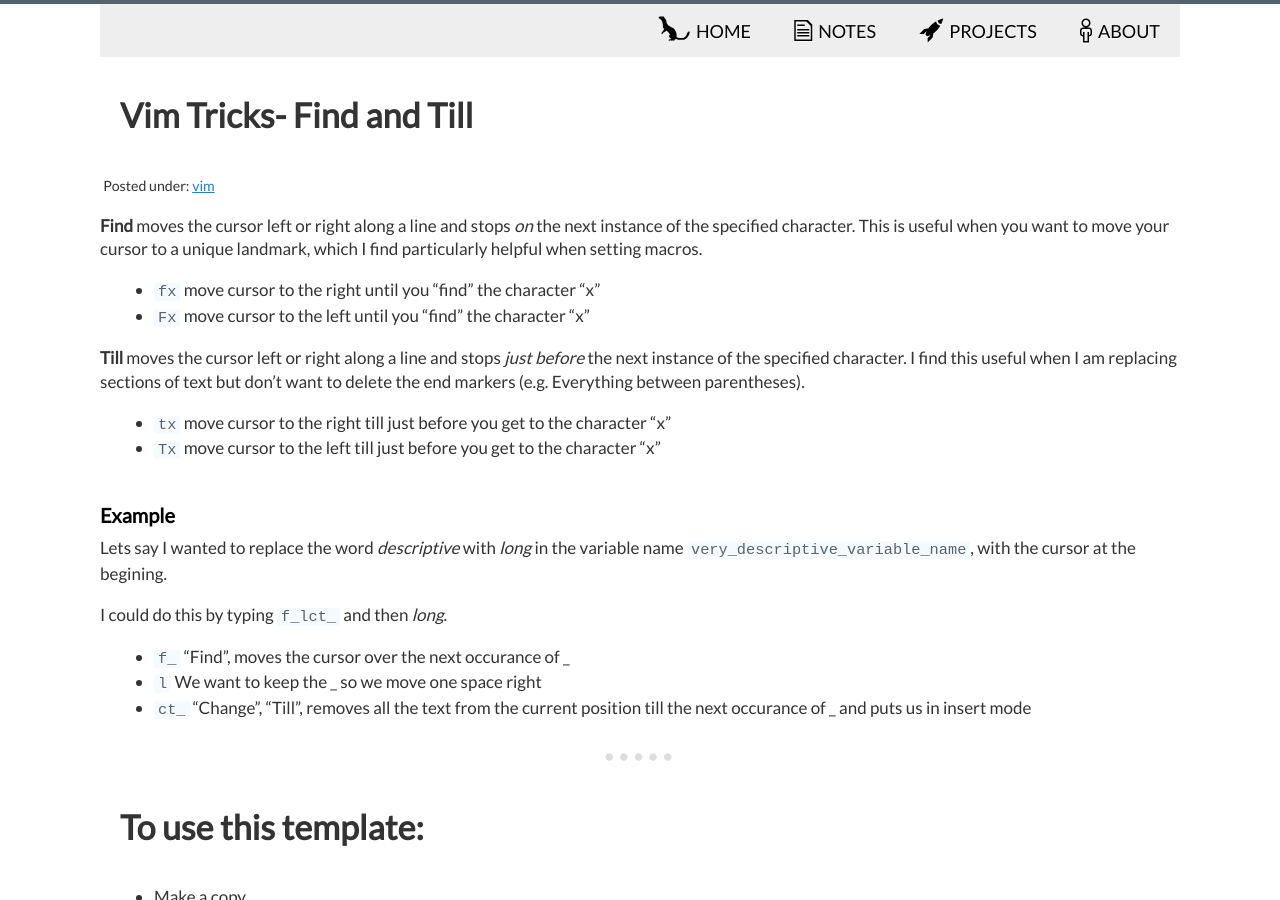
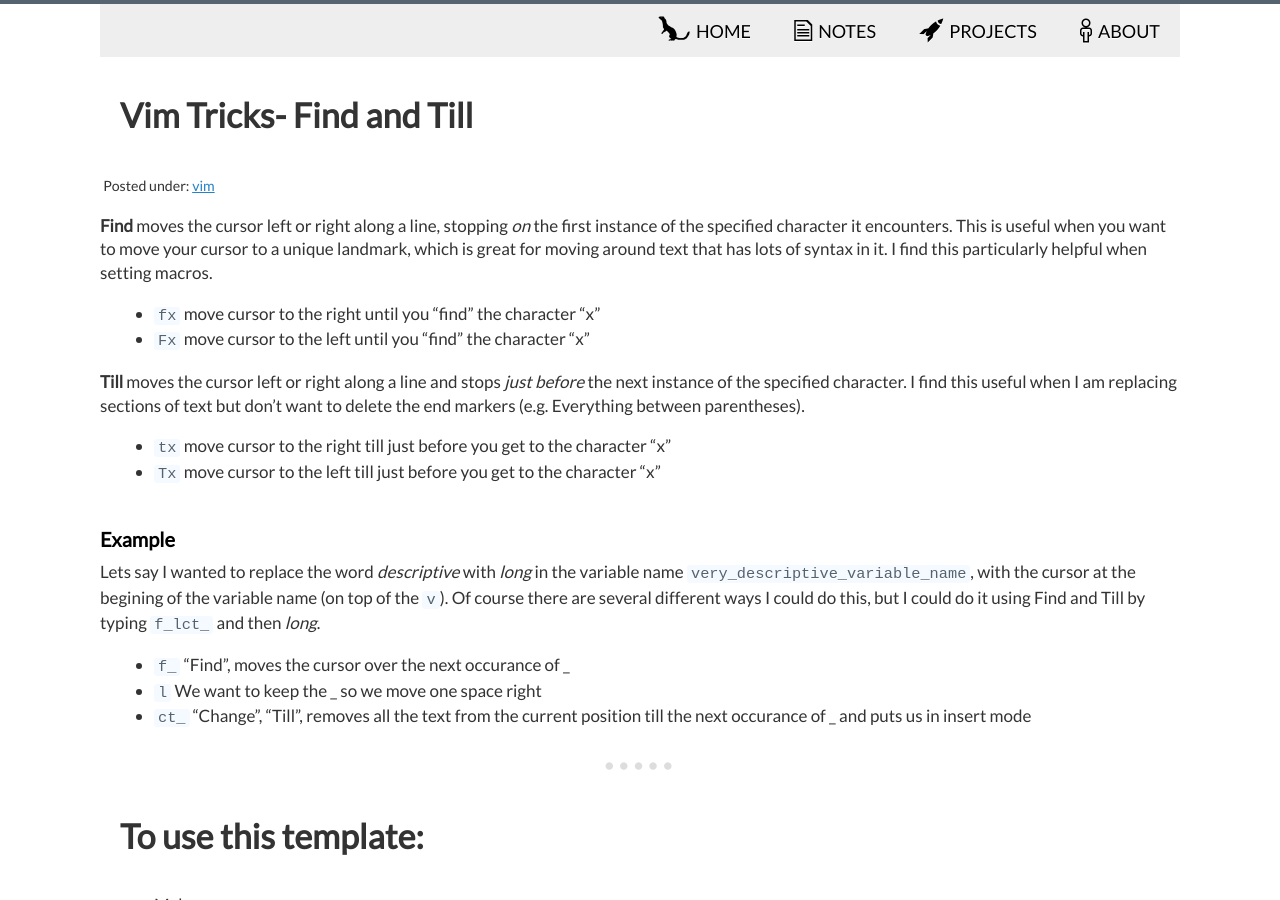
Before and after one commit to mrdanbrooks/mrdanbrooks.github.io, a Jekyll site: the page built from drafts/2016-10-13-vim_tricks.md, in a window 1280 px wide and 900 px high. Built offline with Jekyll 4.4.1, drawn with Linux system fonts in a browser that asks for light colours.

Commit message:
"adds changes"

```diff
--- a/drafts/2016-10-13-vim_tricks.md
+++ b/drafts/2016-10-13-vim_tricks.md
@@ -11,8 +11,9 @@ published: true
 summary: How to use skip about on a line like a champ.
 ---
 
- **Find** moves the cursor left or right along a line and stops _on_ the next instance of the specified character.
-This is useful when you want to move your cursor to a unique landmark, which I find particularly helpful when setting macros.
+ **Find** moves the cursor left or right along a line, stopping _on_ the first instance of the specified character it encounters.
+This is useful when you want to move your cursor to a unique landmark, which is great for moving around text that has lots of syntax in it.
+I find this particularly helpful when setting macros.
 
  - ``fx`` move cursor to the right until you "find" the character "x"
  - ``Fx`` move cursor to the left  until you "find" the character "x"
@@ -27,9 +28,8 @@ This is useful when you want to move your cursor to a unique landmark, which I f
 Example
 -------
 
-Lets say I wanted to replace the word _descriptive_ with _long_ in the variable name ``very_descriptive_variable_name``, with the cursor at the begining.
-
-I could do this by typing ``f_lct_`` and then _long_.
+Lets say I wanted to replace the word _descriptive_ with _long_ in the variable name ``very_descriptive_variable_name``, with the cursor at the begining of the variable name (on top of the ``v``).
+Of course there are several different ways I could do this, but I could do it using Find and Till by typing ``f_lct_`` and then _long_.
 
  - ``f_`` "Find", moves the cursor over the next occurance of \_
  - ``l`` We want to keep the \_ so we move one space right
```
